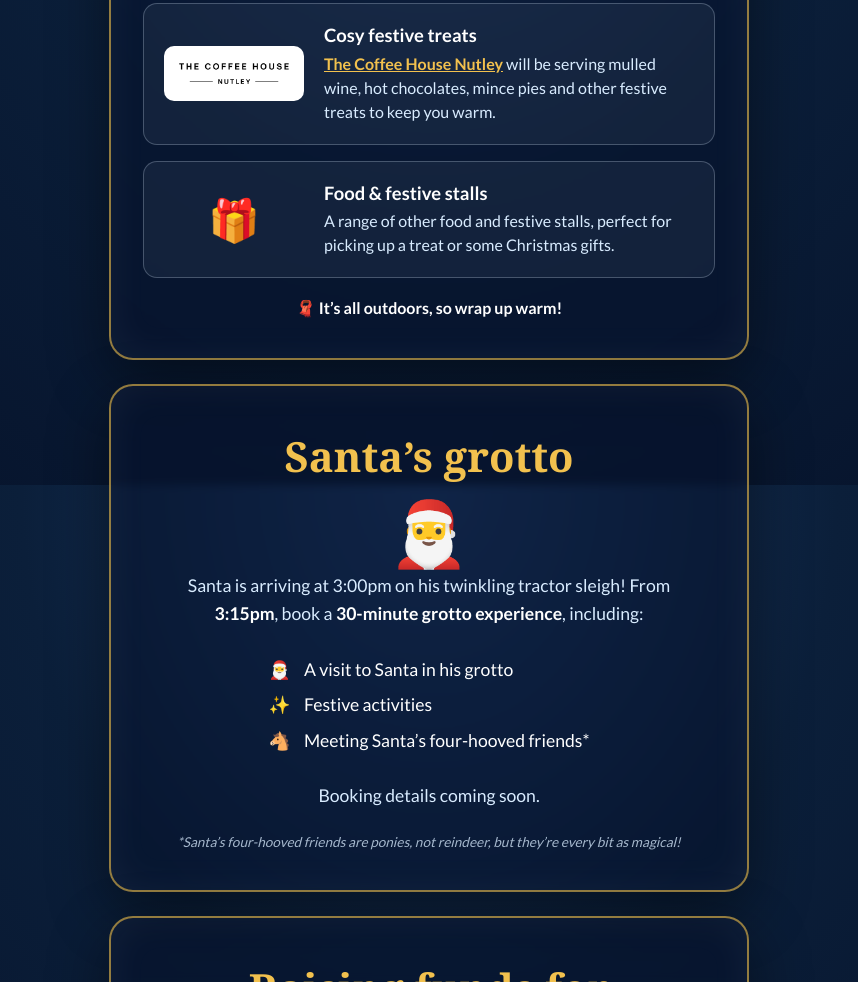
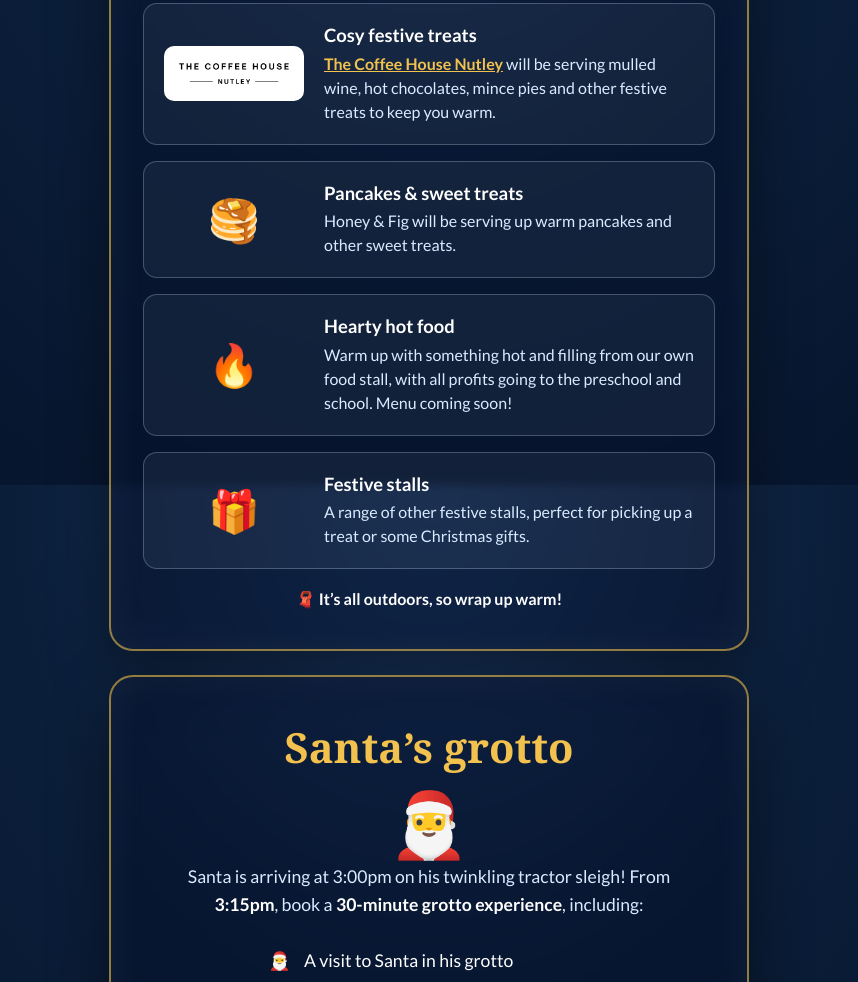
Before and after one commit to nutleypreschool/nutley-christmas, a plain HTML site: page index.html in a window 1280 px wide. Shown: the part 1915-2897 px from the top of the page, without its empty margins (211-1069 px from the left). Drawn offline with Linux system fonts and the light colour scheme; a web font is replaced by a local one.

Commit message:
Add Honey & Fig and our hot food stall to the market

```diff
--- a/index.html
+++ b/index.html
@@ -216,10 +216,26 @@
       </div>
 
       <div class="feature">
+        <span class="feature-icon" aria-hidden="true">🥞</span>
+        <div>
+          <h3>Pancakes &amp; sweet treats</h3>
+          <p>Honey &amp; Fig will be serving up warm pancakes and other sweet treats.</p>
+        </div>
+      </div>
+
+      <div class="feature">
+        <span class="feature-icon" aria-hidden="true">🔥</span>
+        <div>
+          <h3>Hearty hot food</h3>
+          <p>Warm up with something hot and filling from our own food stall, with all profits going to the preschool and school. Menu coming soon!</p>
+        </div>
+      </div>
+
+      <div class="feature">
         <span class="feature-icon" aria-hidden="true">🎁</span>
         <div>
-          <h3>Food &amp; festive stalls</h3>
-          <p>A range of other food and festive stalls, perfect for picking up a treat or some Christmas gifts.</p>
+          <h3>Festive stalls</h3>
+          <p>A range of other festive stalls, perfect for picking up a treat or some Christmas gifts.</p>
         </div>
       </div>
 
```
